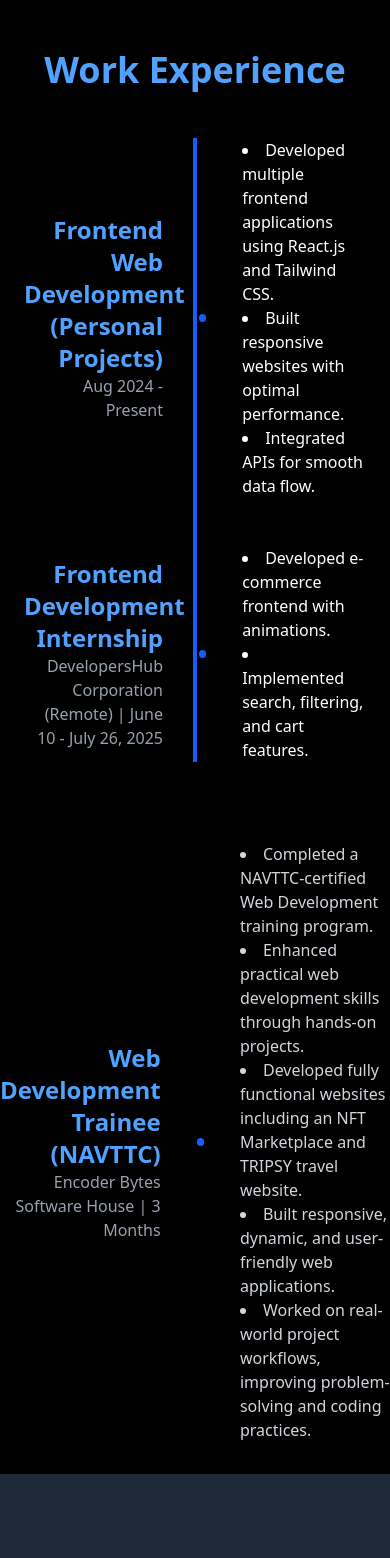
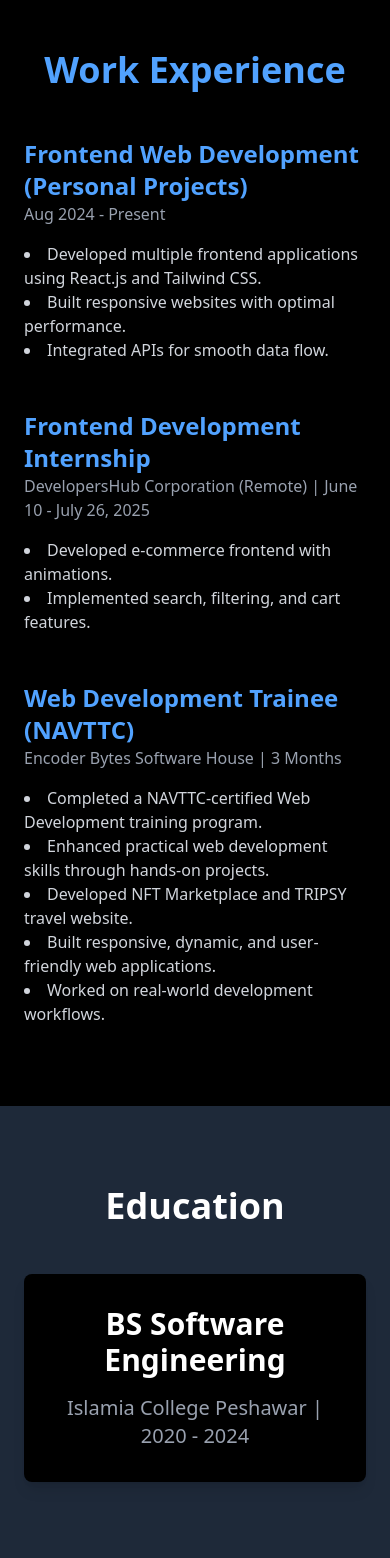
Before and after one commit to engrkashifkhan/kashif, a React (Vite) app: page / in a window 390 px wide. Shown: the part 2440-3998 px from the top of the page. Built offline with nearby package versions, Linux system fonts and the light colour scheme.

Commit message:
work section responsive

```diff
--- a/src/App.jsx
+++ b/src/App.jsx
@@ -196,49 +196,74 @@ function App() {
       </section>
 
       {/* Work Experience Section */}
-
       <section id="experience" className="py-20 bg-black text-white">
         <div className="container mx-auto px-6">
-          <motion.h3 className="text-4xl font-bold text-center mb-12 text-blue-400" {...fadeInUp}>
+          <motion.h3
+            className="text-4xl font-bold text-center mb-12 text-blue-400"
+            {...fadeInUp}
+          >
             Work Experience
           </motion.h3>
+
           <div className="relative">
-            <div className="absolute left-1/2 transform -translate-x-1/2 w-1 bg-blue-600 h-full"></div>
+            {/* Center line — desktop only */}
+            <div className="hidden md:block absolute left-1/2 transform -translate-x-1/2 w-1 bg-blue-600 h-full"></div>
+
             <motion.div className="space-y-12" {...stagger}>
-              <motion.div className="flex items-center w-full" {...fadeInUp}>
-                <div className="w-1/2 pr-8 text-right">
-                  <h4 className="text-2xl font-semibold text-blue-400">Frontend Web Development (Personal Projects)</h4>
+
+              {/* Experience 1 */}
+              <motion.div
+                className="flex flex-col md:flex-row items-start md:items-center w-full"
+                {...fadeInUp}
+              >
+                <div className="w-full md:w-1/2 md:pr-8 text-left md:text-right mb-4 md:mb-0">
+                  <h4 className="text-2xl font-semibold text-blue-400">
+                    Frontend Web Development (Personal Projects)
+                  </h4>
                   <p className="text-gray-400">Aug 2024 - Present</p>
                 </div>
-                <div className="w-4 h-4 bg-blue-600 rounded-full border-4 border-black shadow-lg"></div>
-                <div className="w-1/2 pl-8">
-                  <ul className="list-disc list-inside">
+
+                <div className="hidden md:block w-4 h-4 bg-blue-600 rounded-full border-4 border-black shadow-lg"></div>
+
+                <div className="w-full md:w-1/2 md:pl-8">
+                  <ul className="list-disc list-inside text-gray-300">
                     <li>Developed multiple frontend applications using React.js and Tailwind CSS.</li>
                     <li>Built responsive websites with optimal performance.</li>
                     <li>Integrated APIs for smooth data flow.</li>
                   </ul>
                 </div>
               </motion.div>
-              <motion.div className="flex items-center w-full" {...fadeInUp}>
-                <div className="w-1/2 pr-8 text-right">
-                  <h4 className="text-2xl font-semibold text-blue-400">Frontend Development Internship</h4>
-                  <p className="text-gray-400">DevelopersHub Corporation (Remote) | June 10 - July 26, 2025</p>
+
+              {/* Experience 2 */}
+              <motion.div
+                className="flex flex-col md:flex-row items-start md:items-center w-full"
+                {...fadeInUp}
+              >
+                <div className="w-full md:w-1/2 md:pr-8 text-left md:text-right mb-4 md:mb-0">
+                  <h4 className="text-2xl font-semibold text-blue-400">
+                    Frontend Development Internship
+                  </h4>
+                  <p className="text-gray-400">
+                    DevelopersHub Corporation (Remote) | June 10 - July 26, 2025
+                  </p>
                 </div>
-                <div className="w-4 h-4 bg-blue-600 rounded-full border-4 border-black shadow-lg"></div>
-                <div className="w-1/2 pl-8">
-                  <ul className="list-disc list-inside">
+
+                <div className="hidden md:block w-4 h-4 bg-blue-600 rounded-full border-4 border-black shadow-lg"></div>
+
+                <div className="w-full md:w-1/2 md:pl-8">
+                  <ul className="list-disc list-inside text-gray-300">
                     <li>Developed e-commerce frontend with animations.</li>
                     <li>Implemented search, filtering, and cart features.</li>
                   </ul>
                 </div>
               </motion.div>
-            </motion.div>
-          </div>
-        </div>
-      </section>
-      <section>
-        <motion.div className="flex items-center w-full bg-black pb-8" {...fadeInUp}>
-  <div className="w-1/2 pr-8 text-right">
+
+              {/* Experience 3 — NAVTTC */}
+              <motion.div
+                className="flex flex-col md:flex-row items-start md:items-center w-full"
+                {...fadeInUp}
+              >
+                <div className="w-full md:w-1/2 md:pr-8 text-left md:text-right mb-4 md:mb-0">
                   <h4 className="text-2xl font-semibold text-blue-400">
                     Web Development Trainee (NAVTTC)
                   </h4>
@@ -247,22 +272,25 @@ function App() {
                   </p>
                 </div>
 
-  <div className="w-4 h-4 bg-blue-600 rounded-full border-4 border-black shadow-lg"></div>
+                <div className="hidden md:block w-4 h-4 bg-blue-600 rounded-full border-4 border-black shadow-lg"></div>
 
-  <div className="w-1/2 pl-8">
+                <div className="w-full md:w-1/2 md:pl-8">
                   <ul className="list-disc list-inside text-gray-300">
                     <li>Completed a NAVTTC-certified Web Development training program.</li>
                     <li>Enhanced practical web development skills through hands-on projects.</li>
-      <li>Developed fully functional websites including an NFT Marketplace and TRIPSY travel website.</li>
+                    <li>Developed NFT Marketplace and TRIPSY travel website.</li>
                     <li>Built responsive, dynamic, and user-friendly web applications.</li>
-      <li>Worked on real-world project workflows, improving problem-solving and coding practices.</li>
+                    <li>Worked on real-world development workflows.</li>
                   </ul>
                 </div>
               </motion.div>
 
+            </motion.div>
+          </div>
+        </div>
       </section>
+      {/* Education Section */}
 
-      {/* Education Section */}
       <section id="education" className="py-20 bg-gray-800 text-black">
         <div className="container mx-auto px-6">
           <motion.h3 className="text-4xl font-bold text-center mb-12 text-white" {...fadeInUp}>
```
Lines whose indentation alone changed are shown as unchanged.
